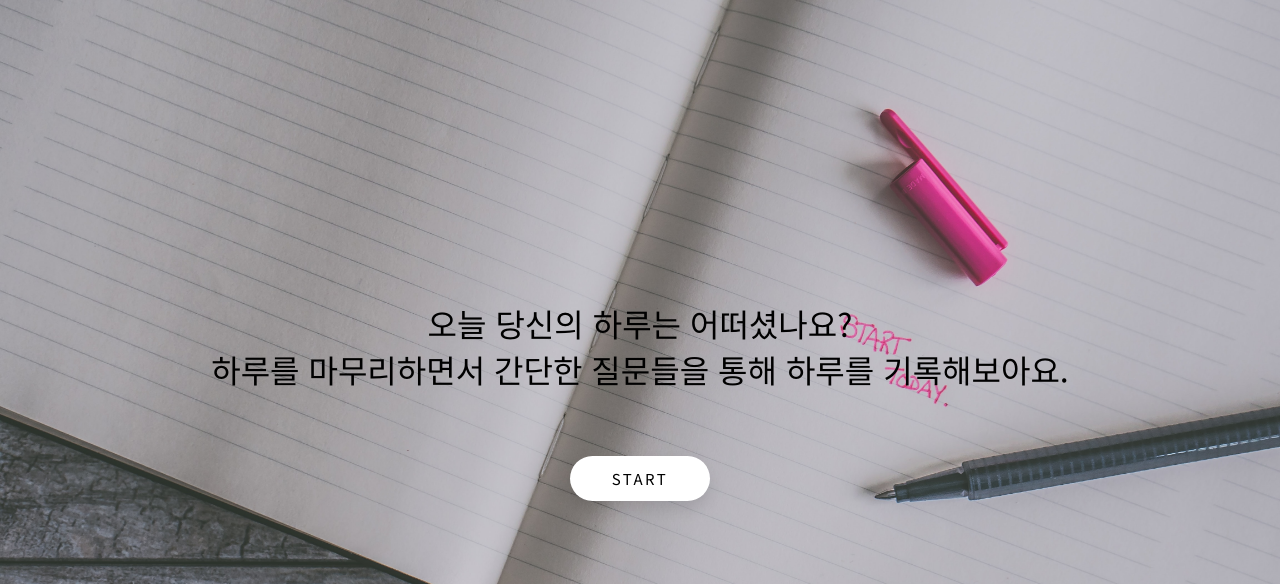
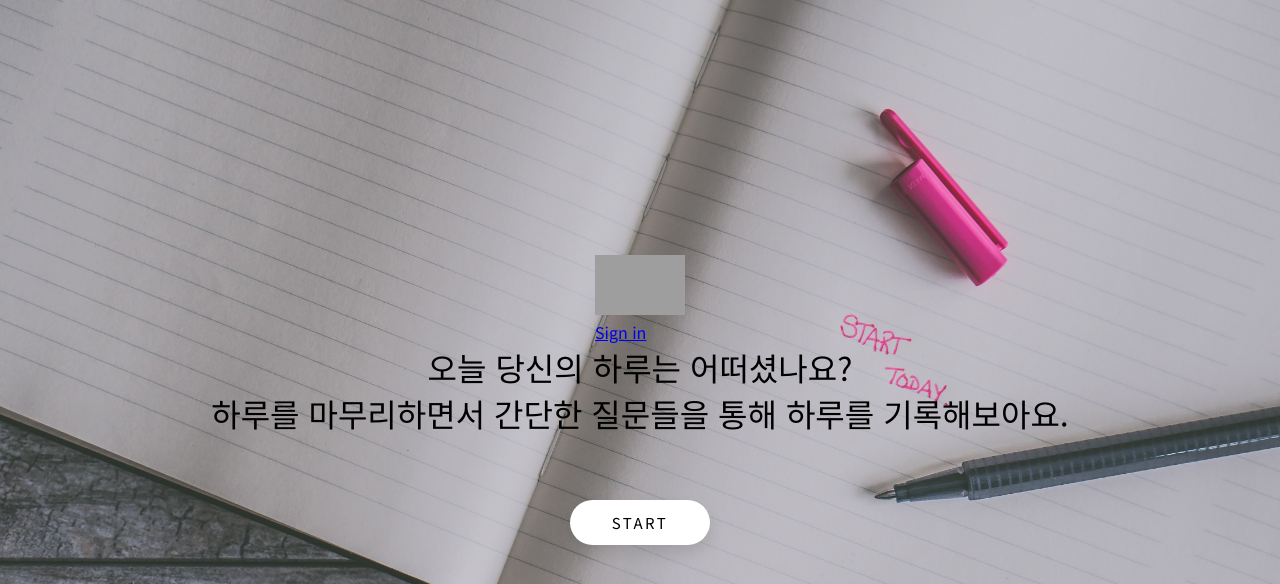
Before and after one commit to julianne03/TodaySv, a Django app: template templates/tsv/index.html in a window 1280 px wide. Shown: the top 584 px of the page. Run offline with Django 3.2, Linux system fonts and the light colour scheme; the template is opened without the code that fills it, so the values that code supplies are empty; grey boxes are pictures that could not be loaded.

Commit message:
#1-10. navigation bar added!

```diff
--- a/templates/base.html
+++ b/templates/base.html
@@ -11,6 +11,7 @@
 </head>
 <body>
 <!-- 기본 템플릿 안에 삽입될 내용 Start -->
+{% include 'navbar.html' %}
 {% block content %}
 {% endblock %}
 <!-- 기본 템플릿 안에 삽입될 내용 End -->
--- /dev/null
+++ b/templates/navbar.html
@@ -0,0 +1,7 @@
+{% load static %}
+<div class="navbar">
+    <img class="logo" src="{% static 'images/todaySv.png' %}" width="90" height="60" onclick="location.href='{% url 'tsv:index' %}'" />
+    <div class="right">
+        <a class="login_txt" href="{% url 'common:login' %}">Sign in</a>
+    </div>
+</div>
```
